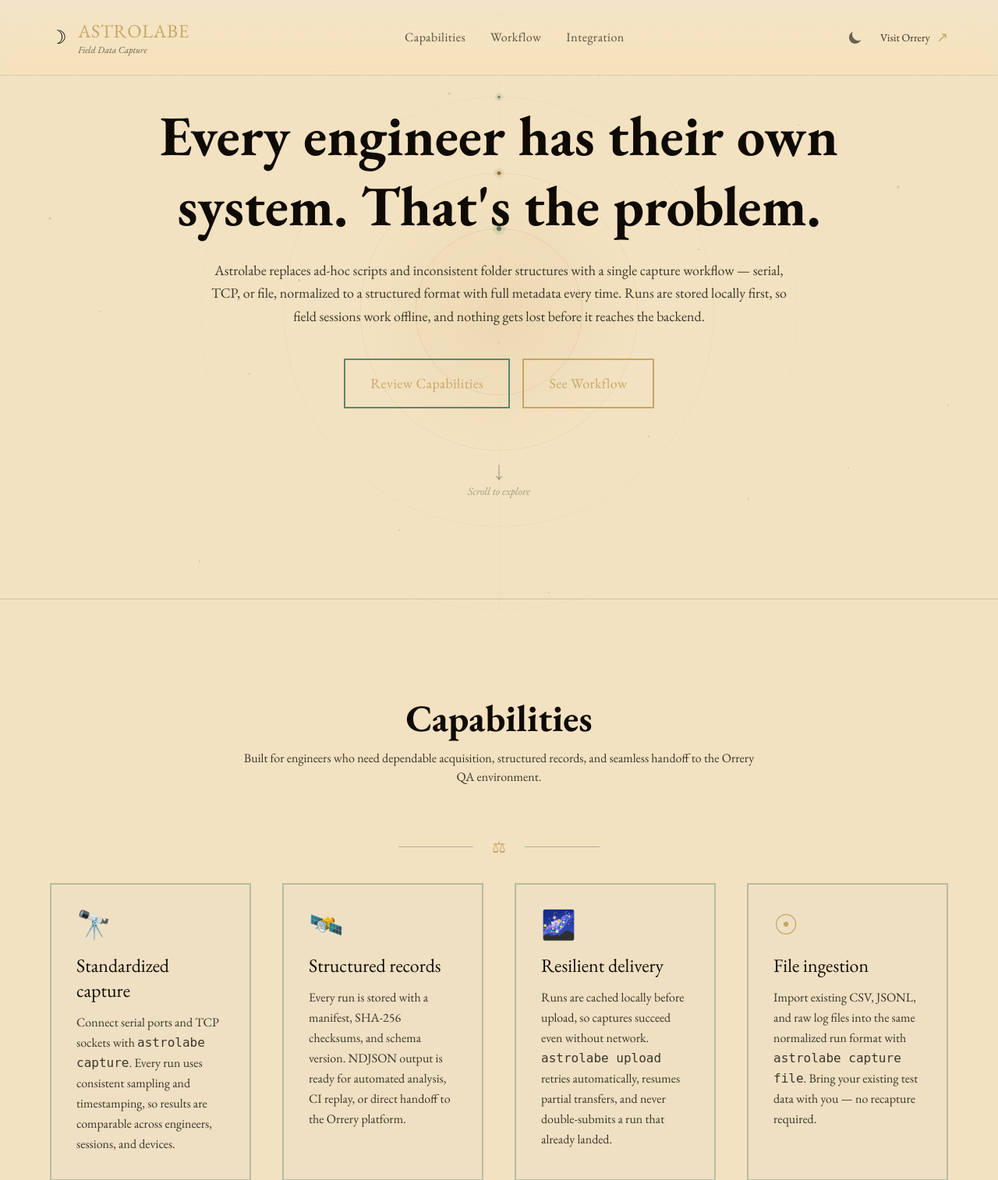
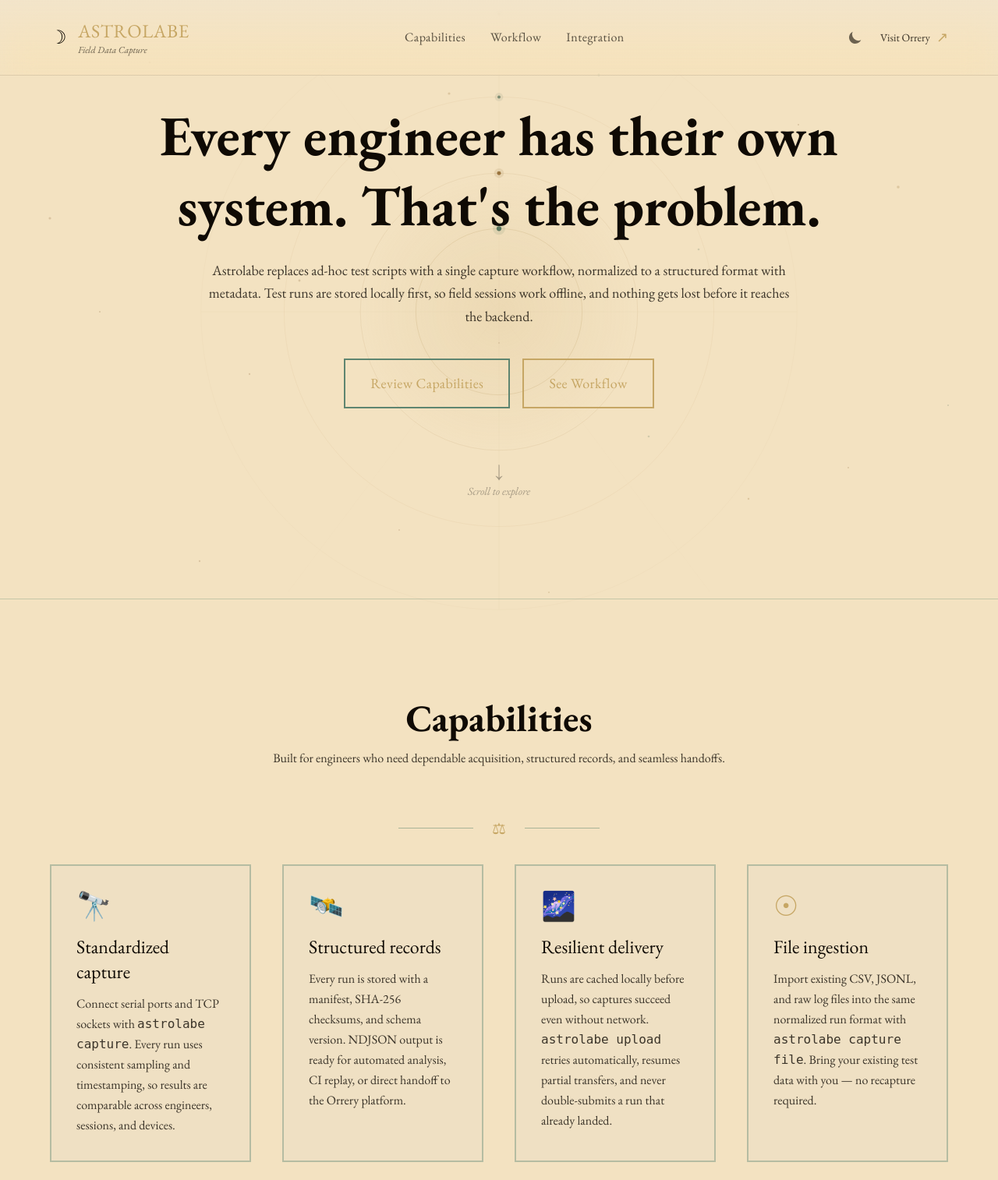
Before and after one commit to cthonicasoftware/cthonicasoftware, a Django app: page /astrolabe in a window 1280 px wide. Shown: the top 1514 px of the page at 78% size. Run offline with Django 5.2, Linux system fonts and the light colour scheme; style sheets or scripts are compiled from the project's sources.

Commit message:
task: edit astrolabe verbage
Signed-off-by Nathan <natelostintimeandspace@gmail.com>

```diff
--- a/templates/website/astrolabe.html
+++ b/templates/website/astrolabe.html
@@ -47,8 +47,7 @@
         Every engineer has their own system. That's the problem.
       </h1>
       <p class="mt-6 max-w-3xl mx-auto text-lg text-app-muted leading-relaxed font-garamond">
-        Astrolabe replaces ad-hoc scripts and inconsistent folder structures with a single capture workflow — serial,
-        TCP, or file, normalized to a structured format with full metadata every time. Runs are stored locally first,
+        Astrolabe replaces ad-hoc test scripts with a single capture workflow, normalized to a structured format with metadata. Test runs are stored locally first,
         so field sessions work offline, and nothing gets lost before it reaches the backend.
       </p>
       <div class="mt-10 flex flex-wrap items-center justify-center gap-4">
@@ -66,7 +65,7 @@
     <div class="max-w-6xl mx-auto">
       <div class="text-center mb-16">
         <h2 class="font-garamond text-5xl font-bold text-app">Capabilities</h2>
-        <p class="mt-4 text-app-muted max-w-2xl mx-auto">Built for engineers who need dependable acquisition, structured records, and seamless handoff to the Orrery QA environment.</p>
+        <p class="mt-4 text-app-muted max-w-2xl mx-auto">Built for engineers who need dependable acquisition, structured records, and seamless handoffs.</p>
       </div>
       <div class="flex items-center justify-center gap-6 my-8">
         <div class="w-24 h-px bg-verdigris/50"></div>
```
